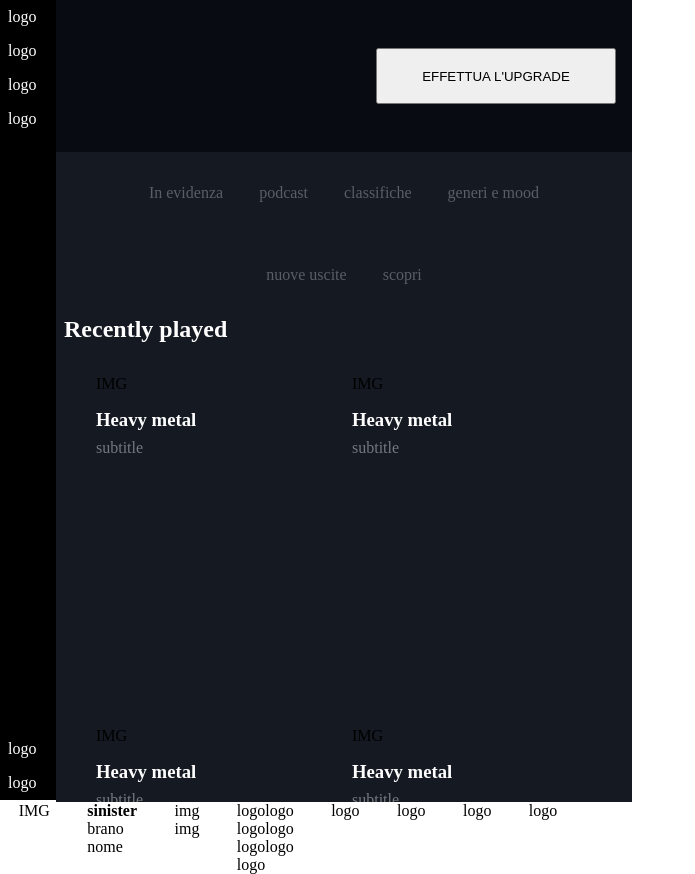
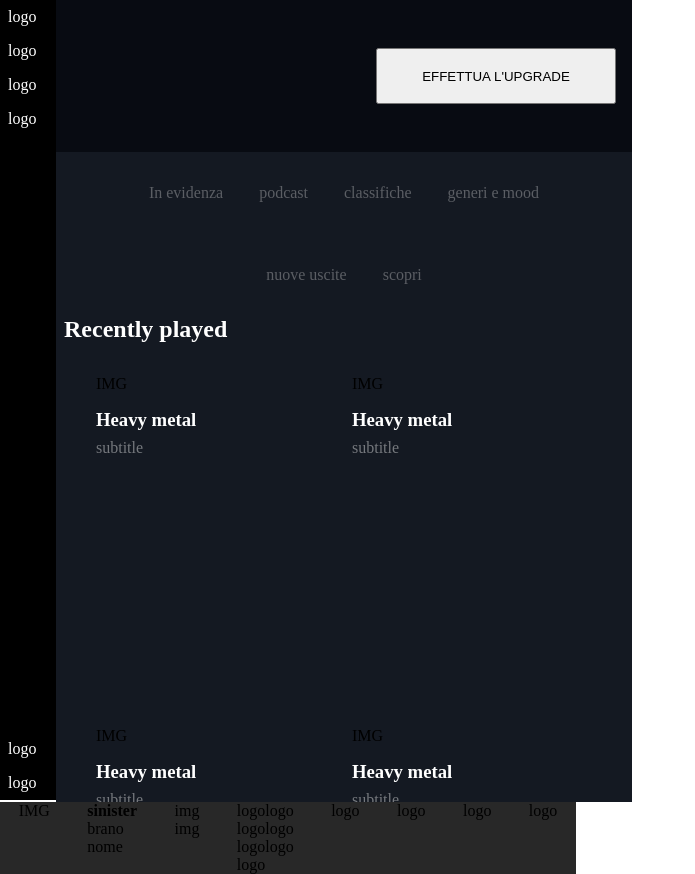
Before and after one commit to SimoneColombo1/html-css-spotifyweb, a plain HTML site: page index.html in a window 1280 px wide. Shown: the whole page, without its empty margins (0-695 px from the left). Drawn offline with Linux system fonts and the light colour scheme.

Commit message:
inserito lo sfondo nel footer

```diff
--- a/CSS/style.css
+++ b/CSS/style.css
@@ -105,6 +105,7 @@ header {
         display: flex;
         flex-direction: row;
         justify-content: space-around;
+        background-color:#282828 ;
 
 
     }
```
